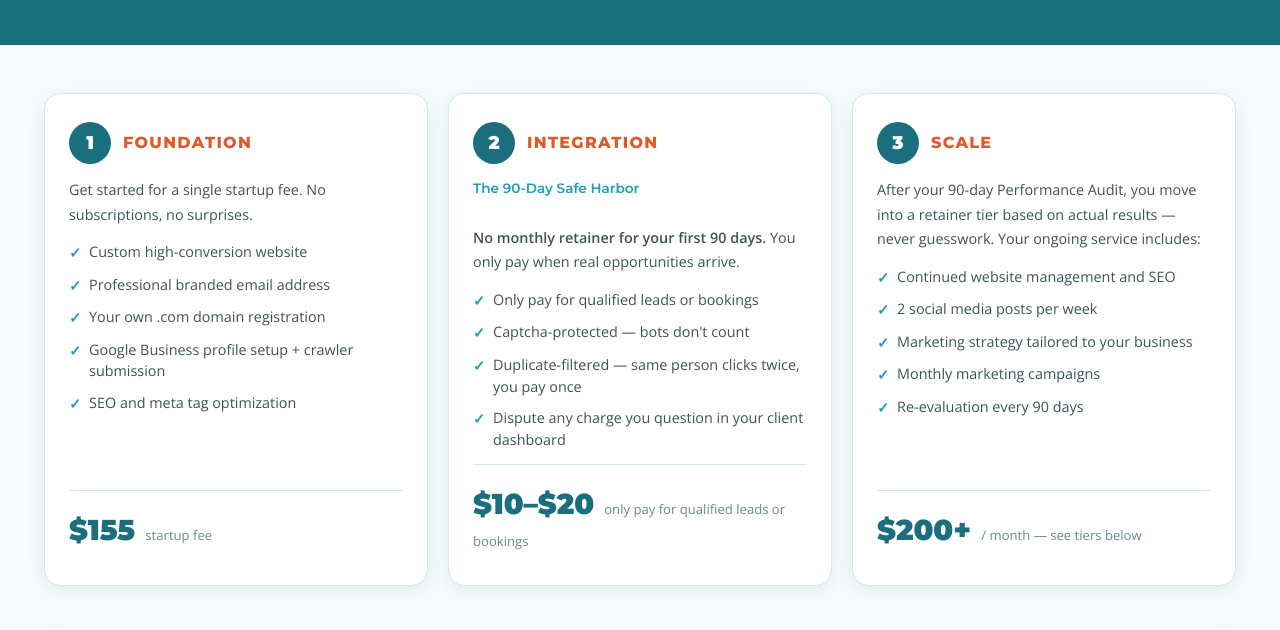
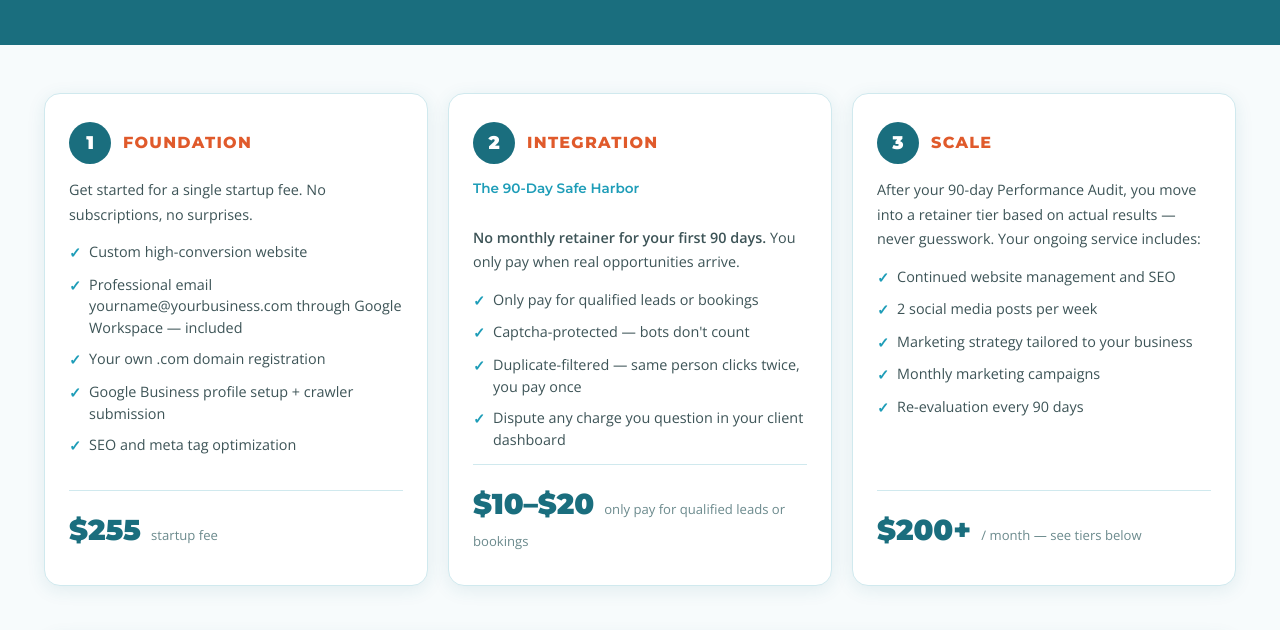
Before and after one commit to soxinflops/tidewisesolutions, a plain HTML site: page pricing.html in a window 1280 px wide. Shown: the part 170-800 px from the top of the page. Drawn offline with nearby package versions, Linux system fonts and the light colour scheme.

Commit message:
Update startup fee to , update email bullet to Google Workspace

```diff
--- a/pricing.html
+++ b/pricing.html
@@ -32,13 +32,13 @@
         <p>Get started for a single startup fee. No subscriptions, no surprises.</p>
         <ul>
           <li>Custom high-conversion website</li>
-          <li>Professional branded email address</li>
+          <li>Professional email yourname@yourbusiness.com through Google Workspace — included</li>
           <li>Your own .com domain registration</li>
           <li>Google Business profile setup + crawler submission</li>
           <li>SEO and meta tag optimization</li>
         </ul>
         <div style="margin-top: auto; padding-top: 16px; border-top: 1.5px solid var(--border);">
-          <span style="font-family: 'Montserrat', sans-serif; font-weight: 900; font-size: 1.8rem; color: var(--teal-dark);">$155</span>
+          <span style="font-family: 'Montserrat', sans-serif; font-weight: 900; font-size: 1.8rem; color: var(--teal-dark);">$255</span>
           <span style="font-size: 0.82rem; color: var(--text-light); margin-left: 6px;">startup fee</span>
         </div>
       </div>
```
